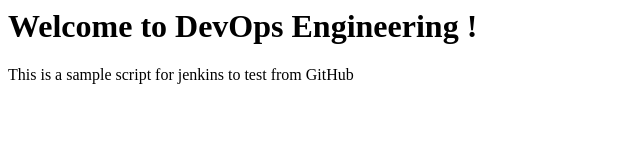
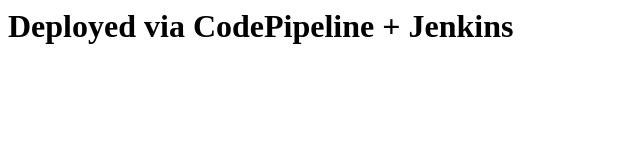
Before and after one commit to albin-shaji/jenkins-pipeline-test, a plain HTML site: page index.html in a window 1280 px wide. Shown: the whole page, without its empty margins (0-640 px from the left). Drawn offline with Linux system fonts and the light colour scheme.

Commit message:
Update header to reflect deployment method

```diff
--- a/index.html
+++ b/index.html
@@ -1,2 +1 @@
-<h1> Welcome to DevOps Engineering ! </h1>
-<p> This is a sample script for jenkins to test from GitHub </p>
+<h1>Deployed via CodePipeline + Jenkins</h1>
```
